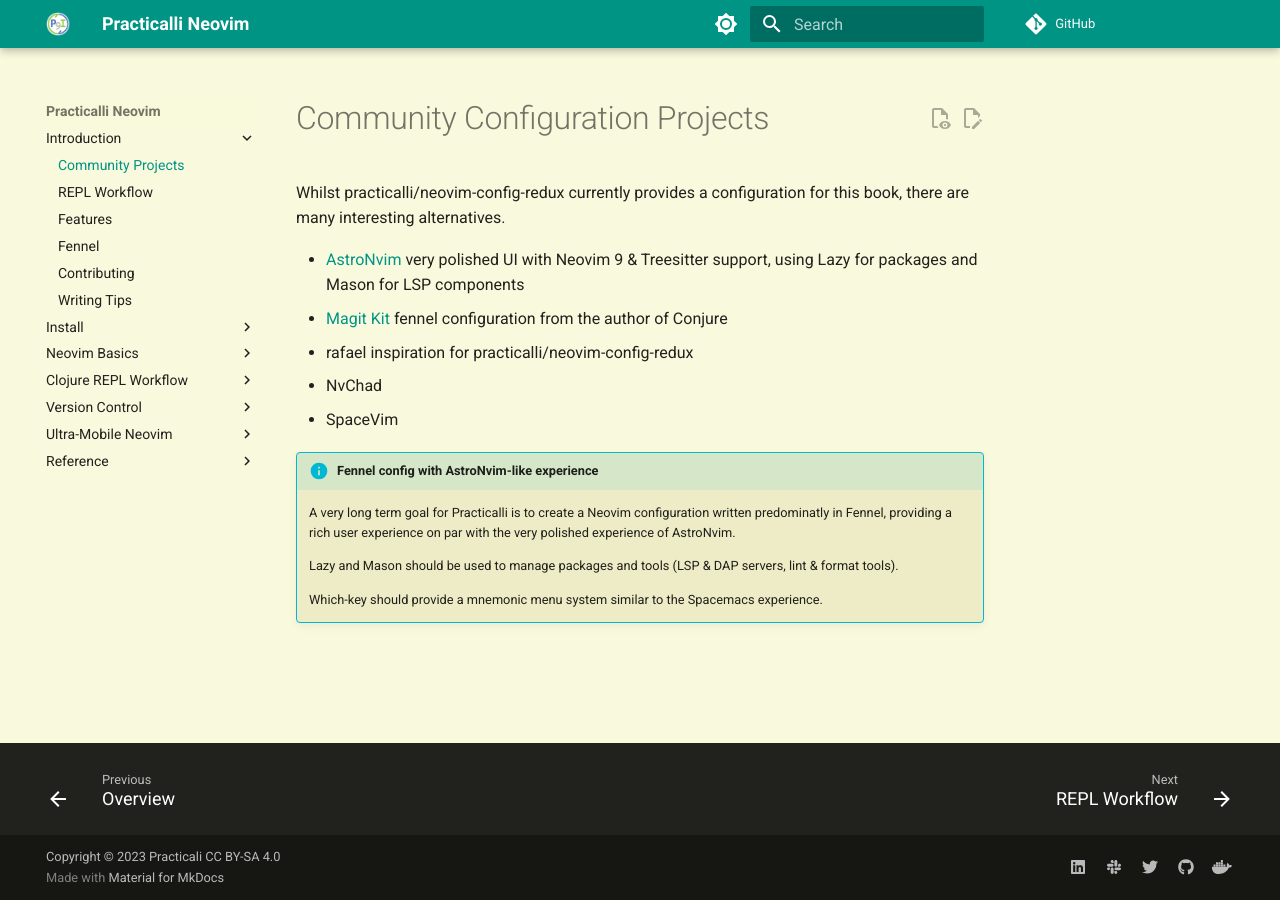
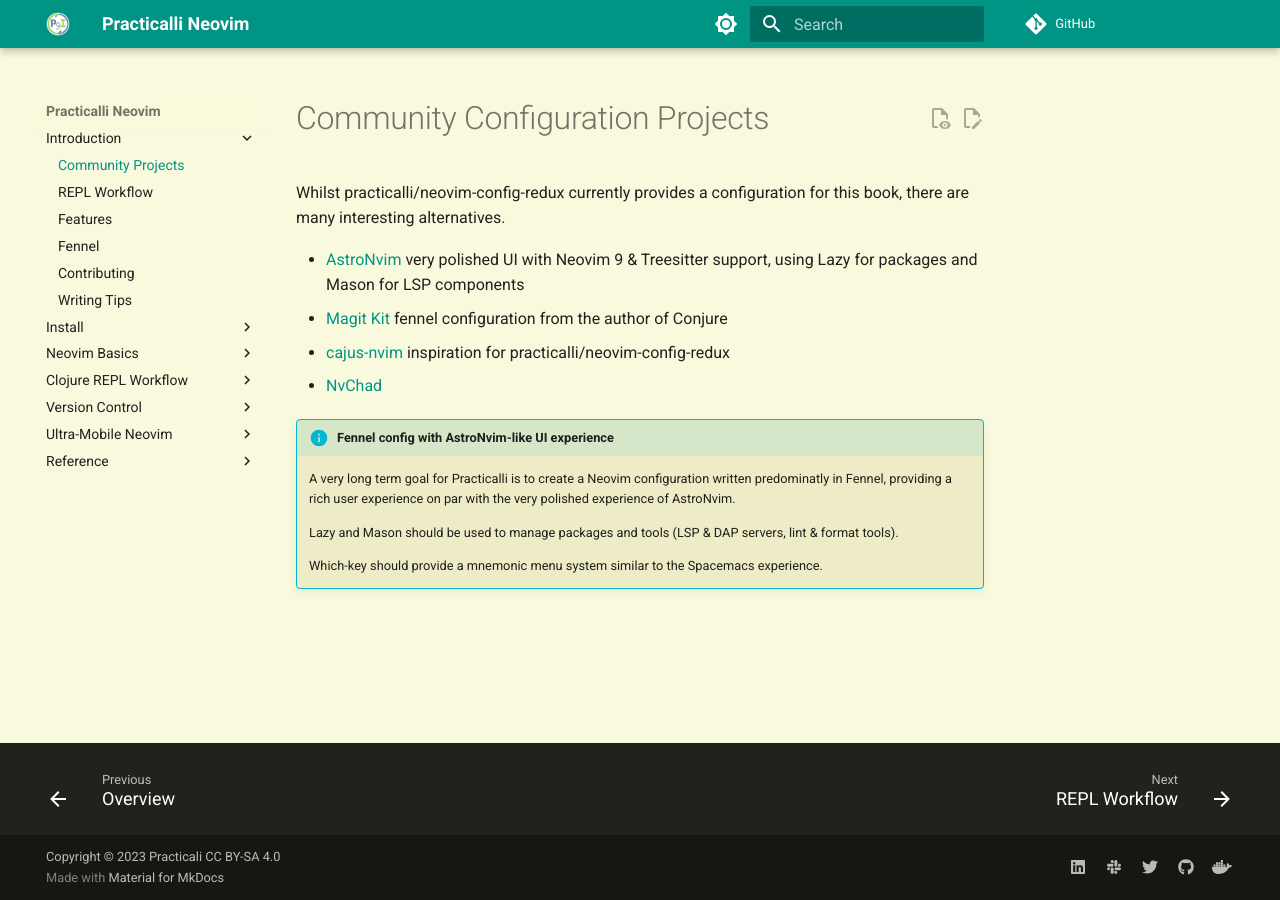
Before and after one commit to practicalli/neovim, an MkDocs documentation site: the page built from docs/introduction/community-projects.md, in a window 1280 px wide. Built offline with MkDocs 1.6.1 and Material for MkDocs 9.7.7, drawn with Linux system fonts in a browser that asks for light colours; comment, search, counter and statistics services are not loaded.

Commit message:
intro: update links for community distros

```diff
--- a/docs/introduction/community-projects.md
+++ b/docs/introduction/community-projects.md
@@ -2,15 +2,12 @@
 
 Whilst practicalli/neovim-config-redux currently provides a configuration for this book, there are many interesting alternatives.
 
-
 - [AstroNvim](https://github.com/AstroNvim/AstroNvim) very polished UI with Neovim 9 & Treesitter support, using Lazy for packages and  Mason for LSP components
 - [Magit Kit](https://github.com/Olical/magic-kit) fennel configuration from the author of Conjure
-- rafael inspiration for practicalli/neovim-config-redux
-- NvChad
-- SpaceVim
+- [cajus-nvim](https://github.com/rafaeldelboni/cajus-nvim) inspiration for practicalli/neovim-config-redux
+- [NvChad](https://github.com/NvChad/NvChad)
 
-
-!!! INFO "Fennel config with AstroNvim-like experience"
+!!! INFO "Fennel config with AstroNvim-like UI experience"
     A very long term goal for Practicalli is to create a Neovim configuration written predominatly in Fennel, providing a rich user experience on par with the very polished experience of AstroNvim.
 
     Lazy and Mason should be used to manage packages and tools (LSP & DAP servers, lint & format tools).
```
